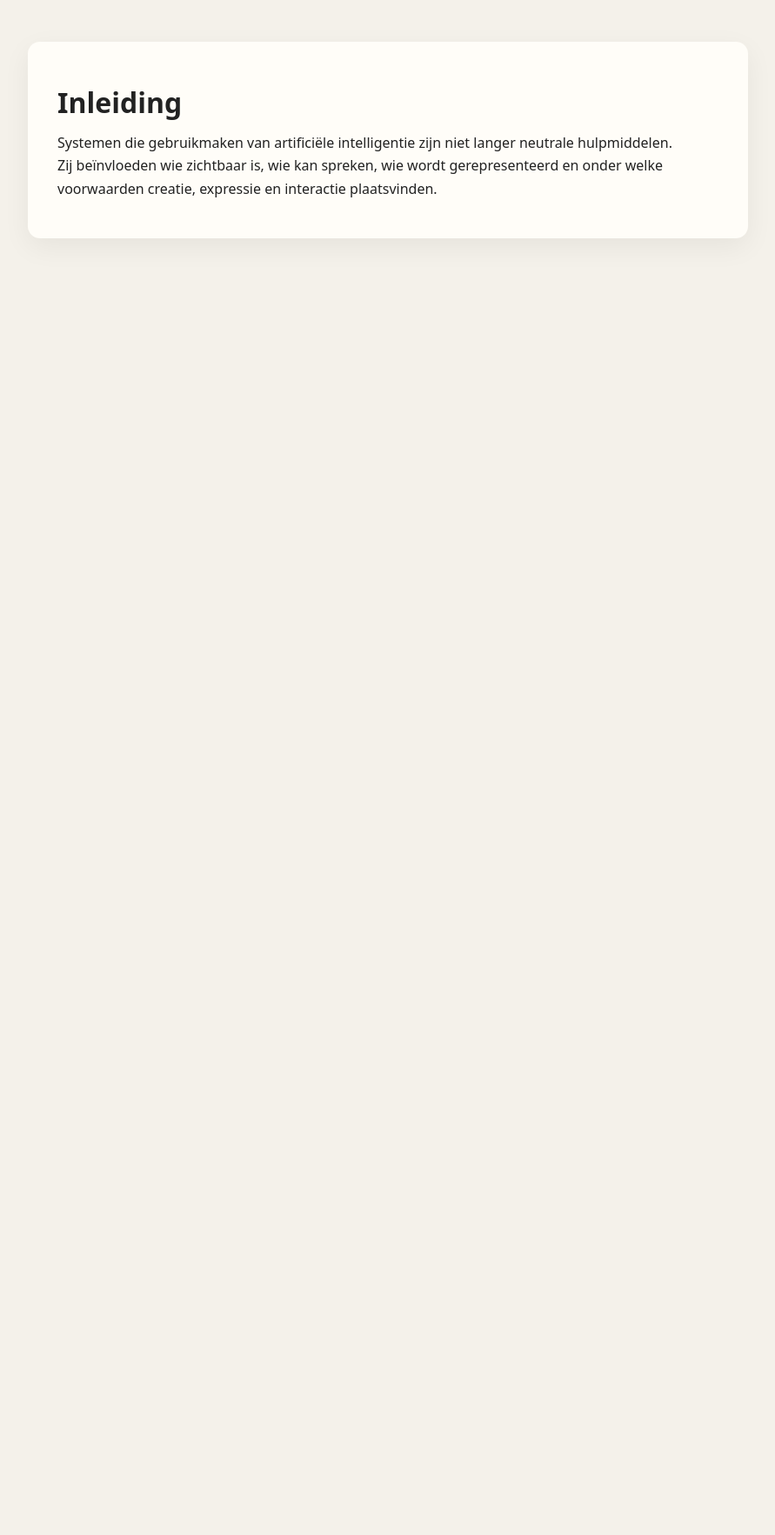
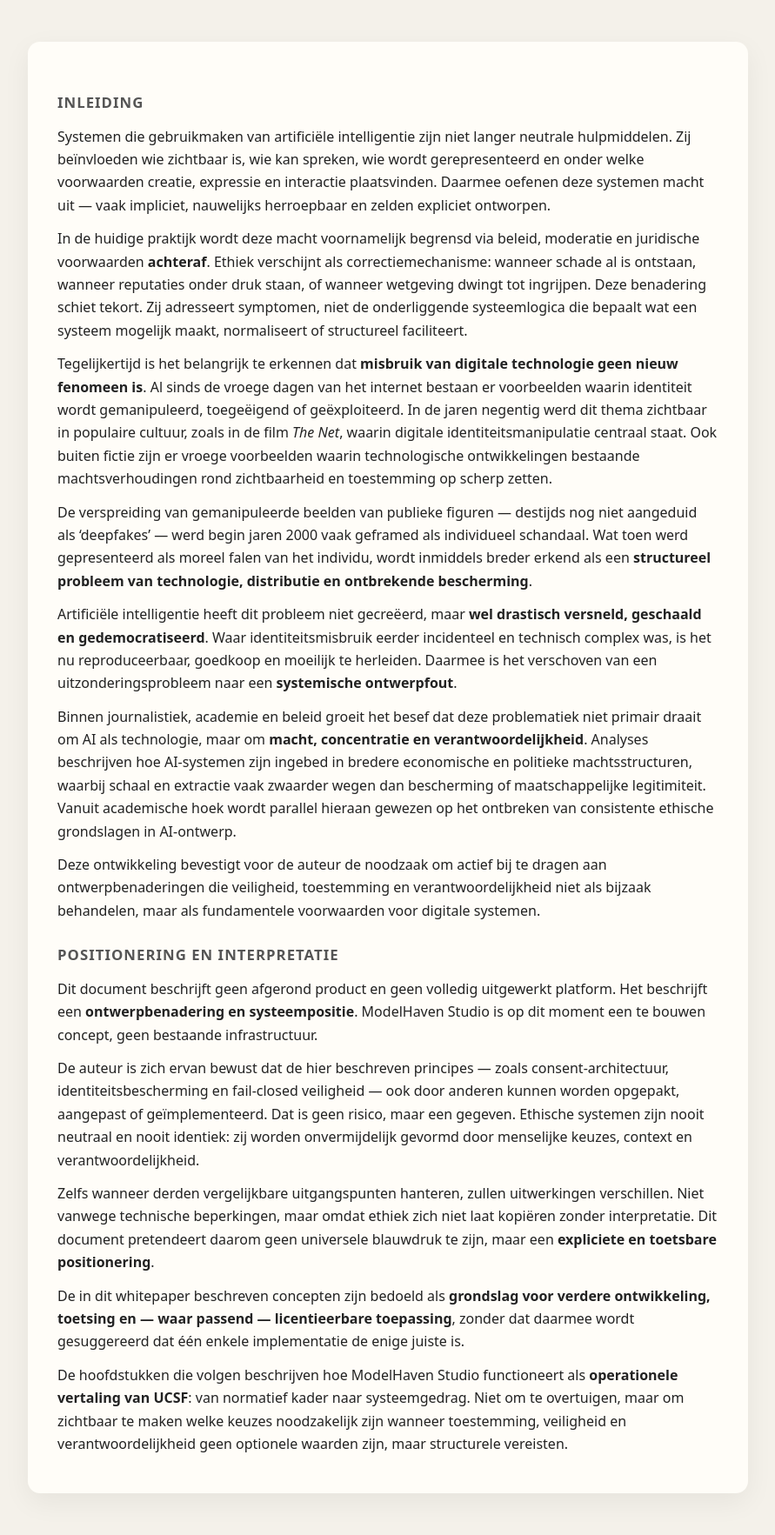
Before and after one commit to MartijnBruzzese/ModelHaven-Studio, a Jekyll site: the page built from WHITE_PAPERS/NL/MODELHAVEN_STUDIO_NL/01_INLEIDING.md, in a window 1280 px wide. Shown: the whole page at 87% size, without its empty margins (194-1085 px from the left). Built offline with Jekyll 4.4.1, drawn with Linux system fonts in a browser that asks for light colours; our own code applies the rules of GitHub Pages for plain Markdown files; before the commit the page ends 900 px from its top, so only the background shows below that.

Commit message:
Update 01_INLEIDING.md

```diff
--- a/WHITE_PAPERS/NL/MODELHAVEN_STUDIO_NL/01_INLEIDING.md
+++ b/WHITE_PAPERS/NL/MODELHAVEN_STUDIO_NL/01_INLEIDING.md
@@ -1,10 +1,30 @@
 <a id="inleiding"></a>
-# Inleiding
+## Inleiding
 
-Systemen die gebruikmaken van artificiële intelligentie zijn niet langer neutrale hulpmiddelen.
-Zij beïnvloeden wie zichtbaar is, wie kan spreken, wie wordt gerepresenteerd en onder welke voorwaarden creatie, expressie en interactie plaatsvinden.
+Systemen die gebruikmaken van artificiële intelligentie zijn niet langer neutrale hulpmiddelen. Zij beïnvloeden wie zichtbaar is, wie kan spreken, wie wordt gerepresenteerd en onder welke voorwaarden creatie, expressie en interactie plaatsvinden. Daarmee oefenen deze systemen macht uit — vaak impliciet, nauwelijks herroepbaar en zelden expliciet ontworpen.
 
-<!--
-PLAK HIER DE DEFINITIEVE INLEIDINGSTEKST
-(zoals die nu in je Thought Library / laatste versie staat)
--->
+In de huidige praktijk wordt deze macht voornamelijk begrensd via beleid, moderatie en juridische voorwaarden **achteraf**. Ethiek verschijnt als correctiemechanisme: wanneer schade al is ontstaan, wanneer reputaties onder druk staan, of wanneer wetgeving dwingt tot ingrijpen. Deze benadering schiet tekort. Zij adresseert symptomen, niet de onderliggende systeemlogica die bepaalt wat een systeem mogelijk maakt, normaliseert of structureel faciliteert.
+
+Tegelijkertijd is het belangrijk te erkennen dat **misbruik van digitale technologie geen nieuw fenomeen is**. Al sinds de vroege dagen van het internet bestaan er voorbeelden waarin identiteit wordt gemanipuleerd, toegeëigend of geëxploiteerd. In de jaren negentig werd dit thema zichtbaar in populaire cultuur, zoals in de film *The Net*, waarin digitale identiteitsmanipulatie centraal staat. Ook buiten fictie zijn er vroege voorbeelden waarin technologische ontwikkelingen bestaande machtsverhoudingen rond zichtbaarheid en toestemming op scherp zetten.
+
+De verspreiding van gemanipuleerde beelden van publieke figuren — destijds nog niet aangeduid als ‘deepfakes’ — werd begin jaren 2000 vaak geframed als individueel schandaal. Wat toen werd gepresenteerd als moreel falen van het individu, wordt inmiddels breder erkend als een **structureel probleem van technologie, distributie en ontbrekende bescherming**.
+
+Artificiële intelligentie heeft dit probleem niet gecreëerd, maar **wel drastisch versneld, geschaald en gedemocratiseerd**. Waar identiteitsmisbruik eerder incidenteel en technisch complex was, is het nu reproduceerbaar, goedkoop en moeilijk te herleiden. Daarmee is het verschoven van een uitzonderingsprobleem naar een **systemische ontwerpfout**.
+
+Binnen journalistiek, academie en beleid groeit het besef dat deze problematiek niet primair draait om AI als technologie, maar om **macht, concentratie en verantwoordelijkheid**. Analyses beschrijven hoe AI-systemen zijn ingebed in bredere economische en politieke machtsstructuren, waarbij schaal en extractie vaak zwaarder wegen dan bescherming of maatschappelijke legitimiteit. Vanuit academische hoek wordt parallel hieraan gewezen op het ontbreken van consistente ethische grondslagen in AI-ontwerp.
+
+Deze ontwikkeling bevestigt voor de auteur de noodzaak om actief bij te dragen aan ontwerpbenaderingen die veiligheid, toestemming en verantwoordelijkheid niet als bijzaak behandelen, maar als fundamentele voorwaarden voor digitale systemen.
+
+
+<a id="positionering-en-interpretatie"></a>
+## Positionering en interpretatie
+
+Dit document beschrijft geen afgerond product en geen volledig uitgewerkt platform. Het beschrijft een **ontwerpbenadering en systeempositie**. ModelHaven Studio is op dit moment een te bouwen concept, geen bestaande infrastructuur.
+
+De auteur is zich ervan bewust dat de hier beschreven principes — zoals consent-architectuur, identiteitsbescherming en fail-closed veiligheid — ook door anderen kunnen worden opgepakt, aangepast of geïmplementeerd. Dat is geen risico, maar een gegeven. Ethische systemen zijn nooit neutraal en nooit identiek: zij worden onvermijdelijk gevormd door menselijke keuzes, context en verantwoordelijkheid.
+
+Zelfs wanneer derden vergelijkbare uitgangspunten hanteren, zullen uitwerkingen verschillen. Niet vanwege technische beperkingen, maar omdat ethiek zich niet laat kopiëren zonder interpretatie. Dit document pretendeert daarom geen universele blauwdruk te zijn, maar een **expliciete en toetsbare positionering**.
+
+De in dit whitepaper beschreven concepten zijn bedoeld als **grondslag voor verdere ontwikkeling, toetsing en — waar passend — licentieerbare toepassing**, zonder dat daarmee wordt gesuggereerd dat één enkele implementatie de enige juiste is.
+
+De hoofdstukken die volgen beschrijven hoe ModelHaven Studio functioneert als **operationele vertaling van UCSF**: van normatief kader naar systeemgedrag. Niet om te overtuigen, maar om zichtbaar te maken welke keuzes noodzakelijk zijn wanneer toestemming, veiligheid en verantwoordelijkheid geen optionele waarden zijn, maar structurele vereisten.
```
